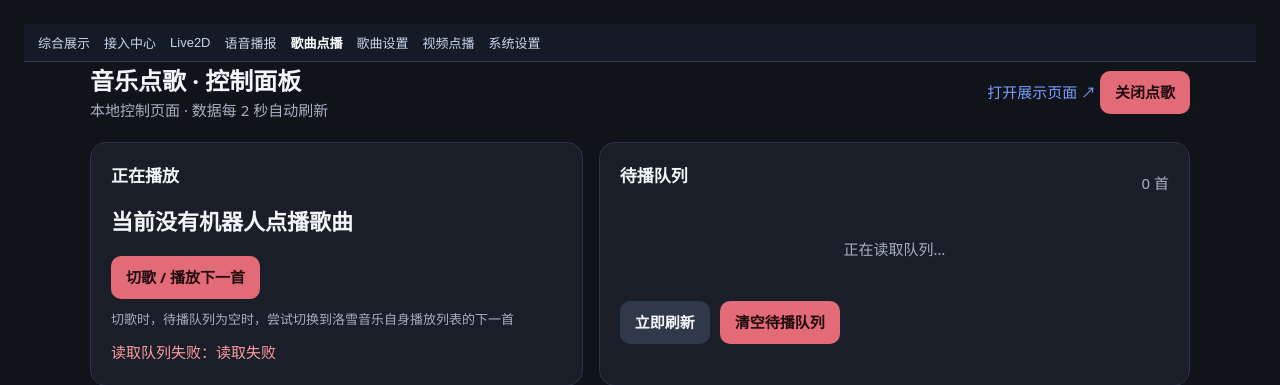
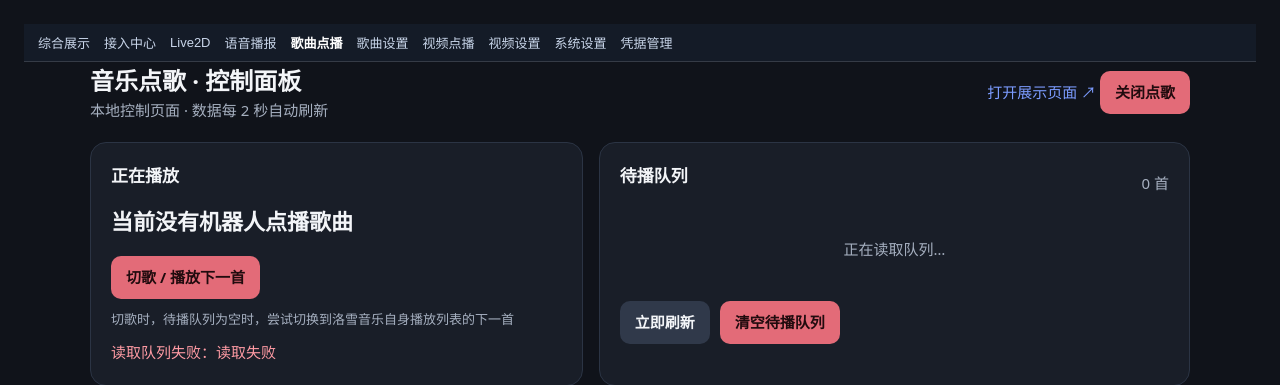
Before and after one commit to dongguo4812/Bili_Live_Danmaku, a Flask app: page /music in a window 1280 px wide. Shown: the top 385 px of the page. Run offline with Flask 3, Linux system fonts and the light colour scheme.

Commit message:
Standardize navigation across module control pages

```diff
--- a/templates/music_queue.html
+++ b/templates/music_queue.html
@@ -14,7 +14,7 @@ main{max-width:1100px;margin:auto}.top{display:flex;align-items:center;justify-c
 .unified-nav a{color:#c8d5e9;text-decoration:none}.unified-nav a.active{color:#fff;font-weight:800}
 </style>
 <nav class="unified-nav">
-<a href="/dashboard">综合展示</a><a href="/">接入中心</a><a href="/live2d">Live2D</a><a href="/voice">语音播报</a><a href="/music" class="active">歌曲点播</a><a href="/music/settings">歌曲设置</a><a href="/video" class="">视频点播</a><a href="/settings">系统设置</a>
+<a href="/dashboard">综合展示</a><a href="/">接入中心</a><a href="/live2d">Live2D</a><a href="/voice">语音播报</a><a href="/music" class="active">歌曲点播</a><a href="/music/settings">歌曲设置</a><a href="/video">视频点播</a><a href="/video/settings">视频设置</a><a href="/settings">系统设置</a><a href="/credentials">凭据管理</a>
 </nav><main>
 <div class="top"><div><h1>音乐点歌 · 控制面板</h1><div class="muted">本地控制页面 · 数据每 2 秒自动刷新</div></div><div class="links"><a href="/music/display" target="_blank">打开展示页面 ↗</a> <button id="songRequestToggle" class="danger" onclick="toggleSongRequest()">关闭点歌</button></div></div>
 <div class="grid"><section class="card"><h2>正在播放</h2><div id="current" class="song">当前没有机器人点播歌曲</div><div class="buttons"><button id="skip" class="danger" onclick="action('skip')">切歌 / 播放下一首</button></div><div class="muted" style="margin-top:10px;font-size:13px">切歌时，待播队列为空时，尝试切换到洛雪音乐自身播放列表的下一首</div><div id="status" class="status" role="status"></div></section>
```
